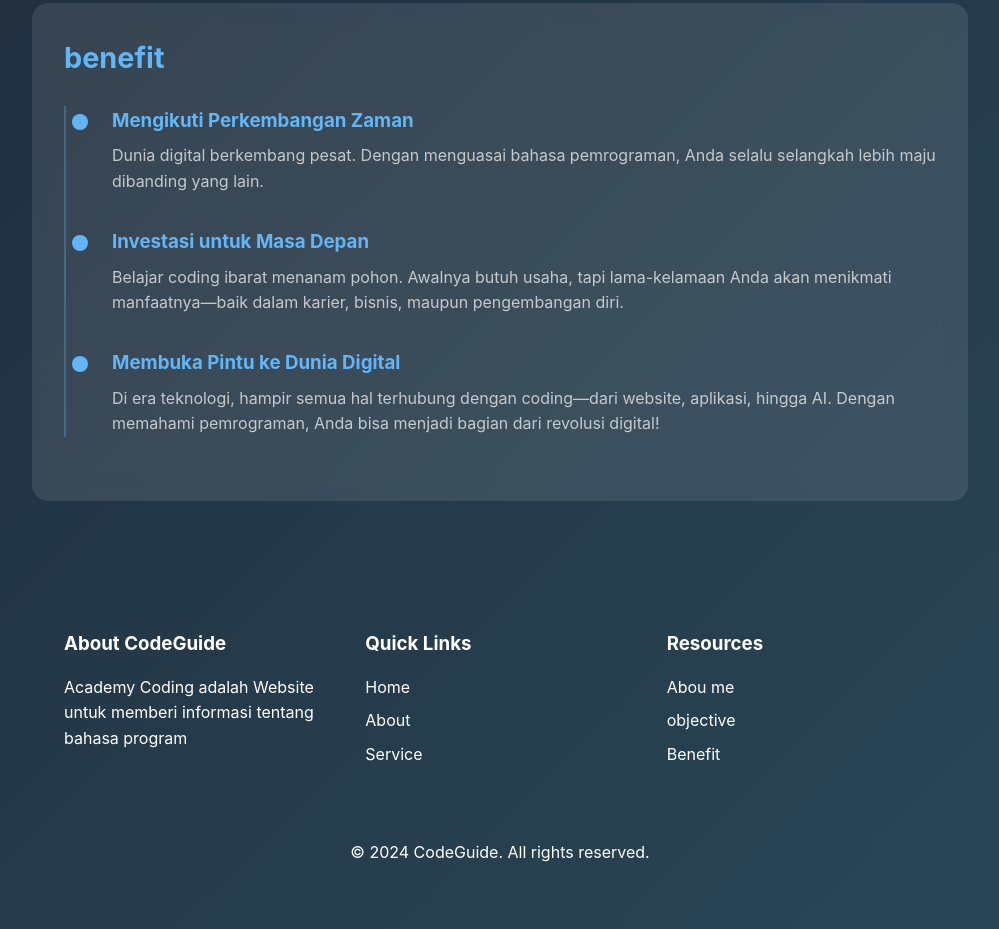
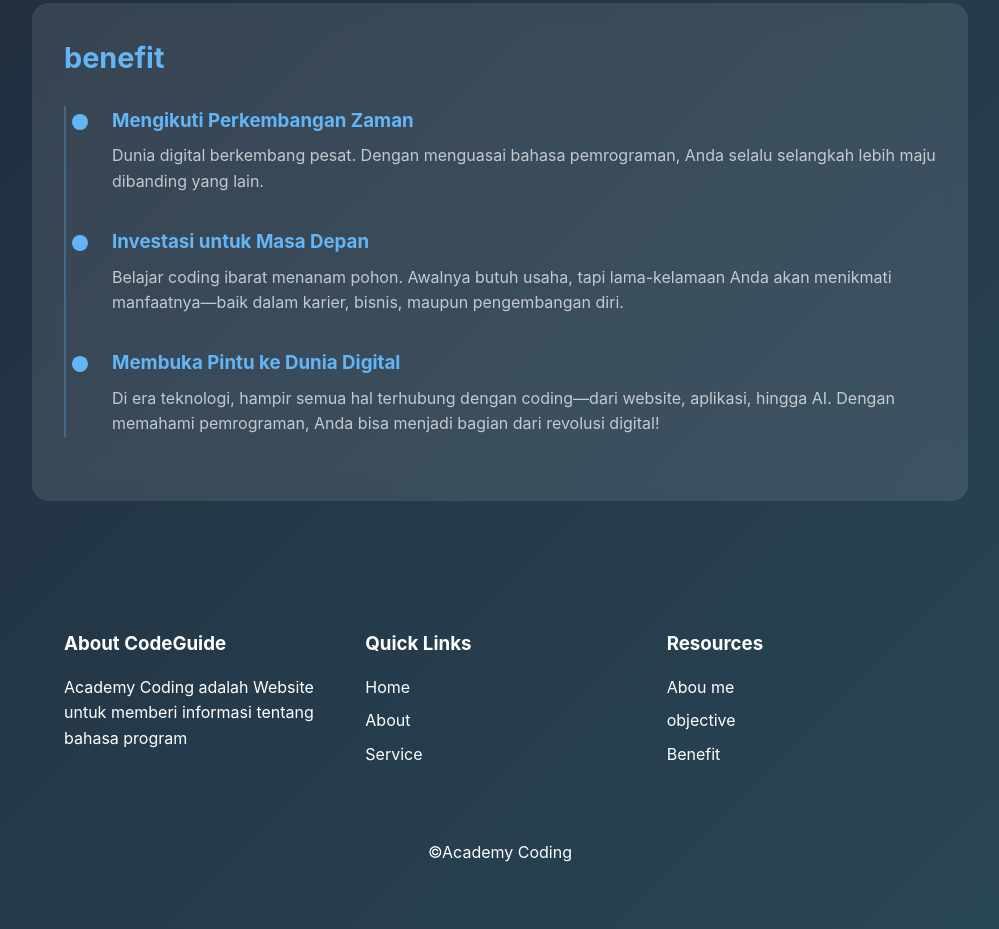
Before and after one commit to lutfi-dika/Website-Academy-Coding, a plain HTML site: page about.html in a window 1280 px wide. Shown: the part 1385-2314 px from the top of the page, without its empty margins (140-1139 px from the left). Drawn offline with Linux system fonts and the light colour scheme.

Commit message:
Add files via upload

```diff
--- a/about.html
+++ b/about.html
@@ -230,7 +230,7 @@
           </div>
         </div>
         <div class="footer-bottom">
-          <p>&copy; 2024 CodeGuide. All rights reserved.</p>
+          <p>&copy;Academy Coding</p>
         </div>
       </footer>
     </div>
```
Also changed, not shown: index.html (+1 -1 lines), layanan.html (+1 -1 lines).
